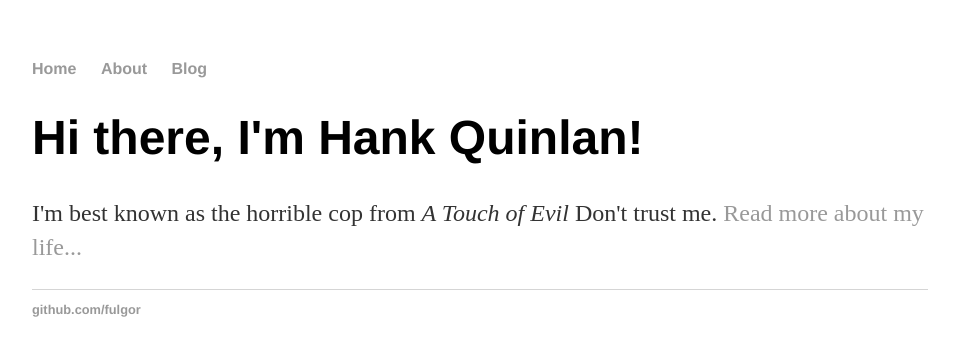
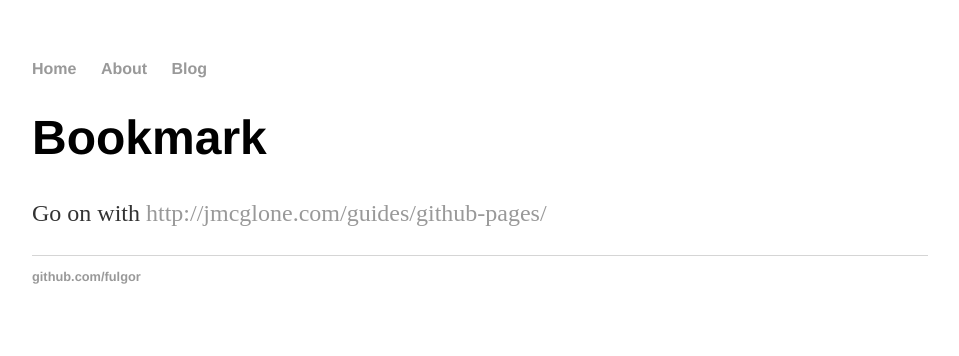
Before and after one commit to fulgor/fulgor, a Jekyll site: the page built from index.html, in a window 1280 px wide. Shown: the top 356 px of the page, without its empty margins (160-1119 px from the left). Built offline with Jekyll 4.4.1, drawn with Linux system fonts in a browser that asks for light colours.

Commit message:
Changed to bookmark

```diff
--- a/index.html
+++ b/index.html
@@ -1,8 +1,8 @@
 ---
 layout: default
-title: Hank Quinlan, Horrible Cop
+title: Fulgor Bookmark
 ---
 <div class="blurb">
-	<h1>Hi there, I'm Hank Quinlan!</h1>
-	<p>I'm best known as the horrible cop from <em>A Touch of Evil</em> Don't trust me. <a href="/about">Read more about my life...</a></p>
+	<h1>Bookmark</h1>
+	<p>Go on with <a href="http://jmcglone.com/guides/github-pages/">http://jmcglone.com/guides/github-pages/</a></p>
 </div><!-- /.blurb -->
```
